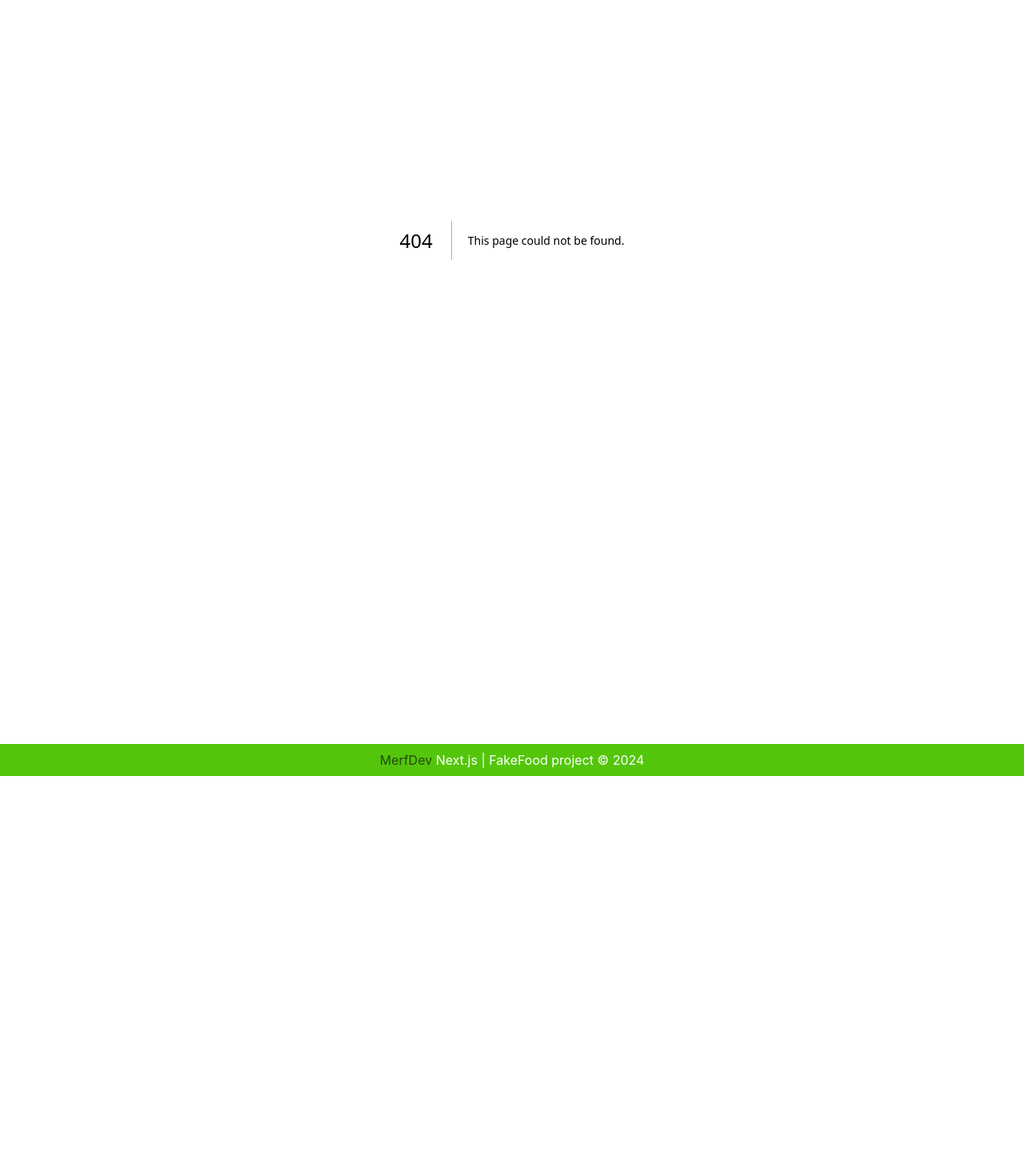
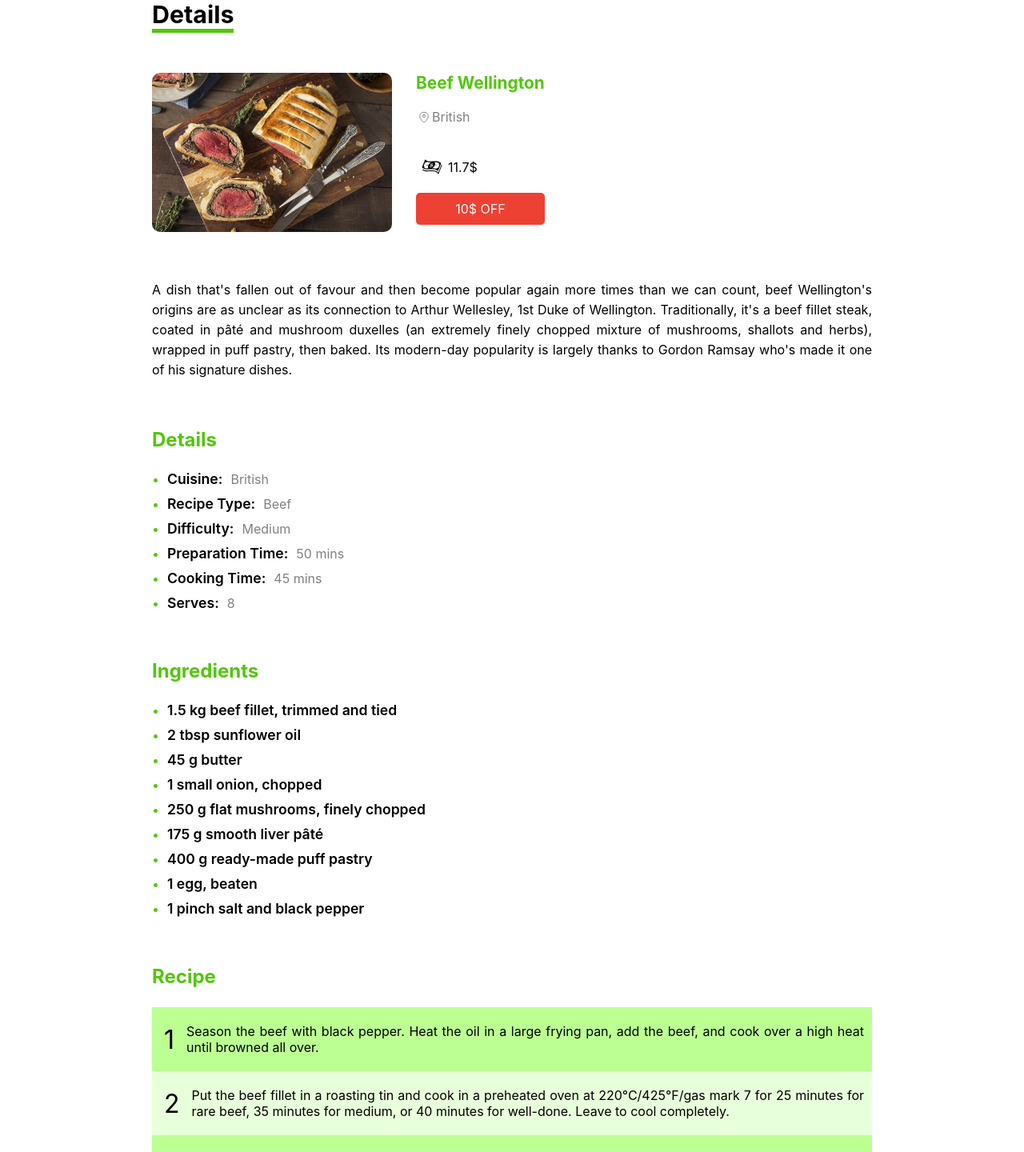
Before and after one commit to merfdev/FakeFood, a Next.js app: page /menu/1 in a window 1280 px wide. Before the commit this address had no page. Shown: the part 164-1604 px from the top of the page at 80% size. Before the commit the page ends 1134 px from the top, so only its background shows below. Built offline with nearby package versions, Linux system fonts and the light colour scheme; data requests are answered from the project's data file.

Commit message:
handle categoriesPage

```diff
--- /dev/null
+++ b/components/modules/Card.module.css
@@ -0,0 +1,63 @@
+.container {
+  display: flex;
+  flex-direction: column;
+  width: 270px;
+  box-shadow: rgba(92, 245, 115, 0.123) 0px 4px 16px,
+    rgba(17, 17, 26, 0.05) 0px 8px 32px;
+  margin-bottom: 40px;
+  padding: 10px;
+  border-radius: 10px;
+  position: relative;
+}
+
+.container img {
+  width: 100%;
+  border-radius: 5px;
+}
+
+.details {
+  display: flex;
+  align-items: baseline;
+  justify-content: space-between;
+  color: grey;
+  font-size: 0.85rem;
+  margin: 22px 0;
+}
+
+.details h4 {
+  color: #53c60b;
+  font-weight: 500;
+  font-size: 1rem;
+}
+
+.price {
+  display: flex;
+  justify-content: left !important;
+  align-items: center;
+}
+
+.container a {
+  background-color: #53c60b;
+  color: white;
+  display: block;
+  width: 100%;
+  text-align: center;
+  margin-top: 20px;
+  padding: 5px 0;
+  border-radius: 5px;
+}
+
+.discount {
+  color: #ed4133;
+}
+
+.badge {
+  background-color: #ed4133;
+  color: white;
+  padding: 4px;
+  border-radius: 5px;
+  border: 3px solid white;
+  position: absolute;
+  top: 15px;
+  left: 15px;
+}
--- /dev/null
+++ b/components/templates/CategoriesPage.module.css
@@ -0,0 +1,68 @@
+.container {
+  max-width: 900px;
+  margin: auto;
+  margin-top: 100px;
+}
+
+.container h2 {
+  border-bottom: 5px solid #53c60b;
+  width: fit-content;
+  margin-bottom: 50px;
+  font-size: 1.9rem;
+}
+
+.select select {
+  border: none;
+  width: 150px;
+  height: 40px;
+  border-radius: 10px;
+  margin-right: 10px;
+  padding: 10px;
+  color: #48ac0a;
+  box-shadow: rgba(92, 245, 115, 0.123) 0px 4px 16px,
+    rgba(17, 17, 26, 0.05) 0px 8px 32px;
+}
+
+.select button {
+  border: none;
+  background-color: #53c60b;
+  color: white;
+  height: 35px;
+  padding: 0 20px;
+  border-radius: 8px;
+  cursor: pointer;
+}
+
+.cards {
+  display: flex;
+  flex-wrap: wrap;
+  justify-content: space-between;
+  margin-top: 80px;
+}
+
+.cards img {
+  margin: auto;
+}
+@media (max-width: 900px) {
+  .container {
+    padding: 20px;
+  }
+  .cards {
+    justify-content: space-around;
+  }
+}
+
+@media (max-width: 600px) {
+  .container {
+    padding: 10px;
+  }
+  .select {
+    display: flex;
+    flex-direction: column;
+  }
+
+  .select select {
+    width: 100%;
+    margin: 0 0 20px;
+  }
+}
--- /dev/null
+++ b/components/templates/DetailsPage.js
@@ -0,0 +1,77 @@
+import styles from "./DetailsPage.module.css";
+import Location from "../icons/Location";
+import Dollar from "../icons/Dollar";
+
+function DetailsPage(props) {
+  const {
+    id,
+    name,
+    price,
+    discount,
+    introduction,
+    details,
+    ingredients,
+    recipe,
+  } = props;
+
+  return (
+    <div className={styles.container}>
+      <h2>Details</h2>
+      <div className={styles.subContainer}>
+        <div className={styles.banner}>
+          <img src={`/images/${id}.jpeg`} alt={name} />
+          <div>
+            <h3>{name}</h3>
+            <span className={styles.location}>
+              <Location />
+              {details[0].Cuisine}
+            </span>
+            <span className={styles.price}>
+              <Dollar />
+              {discount ? (price * (100 - discount)) / 100 : price}$
+            </span>
+            {discount ? (
+              <span className={styles.discount}>{discount}$ OFF</span>
+            ) : null}
+          </div>
+        </div>
+        <div className={styles.introduction}>
+          <p>{introduction}</p>
+        </div>
+        <div className={styles.details}>
+          <h4>Details</h4>
+          <ul>
+            {details.map((detail, index) => (
+              <li key={index}>
+                <p>{Object.keys(detail)[0]}: </p>
+                <span>{Object.values(detail)[0]}</span>
+              </li>
+            ))}
+          </ul>
+        </div>
+        <div className={styles.details}>
+          <h4>Ingredients</h4>
+          <ul>
+            {ingredients.map((item, index) => (
+              <li key={index}>
+                <p>{item}</p>
+              </li>
+            ))}
+          </ul>
+        </div>
+        <div className={styles.recipe}>
+          <h4>Recipe</h4>
+          {recipe.map((item, index) => (
+            <div key={index} className={index % 2 ? styles.odd : styles.even}>
+              <span>{index + 1}</span>
+              <p>{item}</p>
+            </div>
+          ))}
+        </div>
+        <button>Add to Cart</button>
+      </div>
+    </div>
+  );
+}
+
+export default DetailsPage;
--- /dev/null
+++ b/components/templates/DetailsPage.module.css
@@ -0,0 +1,155 @@
+.container {
+  max-width: 900px;
+  margin: auto;
+  margin-top: 100px;
+}
+
+.container h2 {
+  border-bottom: 5px solid #53c60b;
+  width: fit-content;
+  margin-bottom: 50px;
+  font-size: 1.9rem;
+}
+
+.banner {
+  display: flex;
+}
+
+.banner img {
+  width: 300px;
+  border-radius: 10px;
+}
+
+.banner div {
+  margin-left: 30px;
+}
+
+.banner h3 {
+  font-size: 1.3rem;
+  color: #53c60b;
+}
+
+.banner span {
+  display: flex;
+  align-items: center;
+}
+
+.location {
+  color: grey;
+  margin: 20px 0 40px;
+}
+
+.discount {
+  background-color: #ed4133;
+  color: white;
+  padding: 10px 0;
+  display: flex;
+  justify-content: center;
+  border-radius: 5px;
+  margin-top: 20px;
+}
+
+.introduction {
+  margin: 60px 0;
+  line-height: 25px;
+  text-align: justify;
+}
+
+.details {
+  margin-bottom: 60px;
+}
+
+.details h4 {
+  font-size: 1.5rem;
+  color: #53c60b;
+  margin: 24px 0;
+}
+
+.details ul {
+  list-style: none;
+}
+
+.details li {
+  display: flex;
+  align-items: center;
+  margin: 10px 0;
+}
+
+.details li::before {
+  content: "• ";
+  color: #53c60b;
+}
+
+.details p {
+  font-size: 1.1rem;
+  font-weight: 600;
+  margin: 0 10px;
+}
+
+.details span {
+  color: grey;
+}
+
+.recipe {
+  margin-bottom: 100px;
+}
+
+.recipe h4 {
+  font-size: 1.5rem;
+  color: #53c60b;
+  margin: 24px 0;
+}
+
+.recipe div {
+  display: flex;
+  align-items: center;
+  padding: 20px 10px;
+  text-align: justify;
+}
+
+.recipe span {
+  font-size: 2rem;
+  margin: 0 15px 0 5px;
+}
+
+.odd {
+  background-color: #e8ffdb;
+}
+
+.even {
+  background-color: #bcff93;
+}
+
+.container button {
+  width: 100%;
+  border: none;
+  background-color: #53c60b;
+  color: white;
+  padding: 15px;
+  font-size: 1.3rem;
+  border-radius: 10px;
+  cursor: pointer;
+  margin-bottom: 100px;
+}
+
+@media (max-width: 900px) {
+  .container {
+    padding: 20px;
+  }
+}
+
+@media (max-width: 600px) {
+  .container {
+    padding: 10px;
+  }
+  .banner {
+    flex-direction: column;
+  }
+  .banner div {
+    margin: 0;
+  }
+  .banner img {
+    width: 100%;
+    margin-bottom: 20px;
+  }
+}
--- a/components/templates/MenuPage.js
+++ b/components/templates/MenuPage.js
@@ -1,3 +1,4 @@
+import Card from "../modules/Card";
 import styles from "./MenuPage.module.css";
 
 function MenuPage({ data }) {
@@ -5,8 +6,8 @@ function MenuPage({ data }) {
     <div className={styles.container}>
       <h2>Menu</h2>
       <div className={styles.subContainer}>
-        {data?.map((food) => (
-          <p key={food.id}>{food.name}</p>
+        {data.map((food) => (
+          <Card key={food.id} {...food} />
         ))}
       </div>
     </div>
--- /dev/null
+++ b/pages/menu/[id].js
@@ -0,0 +1,36 @@
+import DetailsPage from "@/components/templates/DetailsPage";
+import { useRouter } from "next/router";
+import React from "react";
+
+function Details({ data }) {
+  const router = useRouter();
+  if (router.isFallback) {
+    return <h2>Loading ....</h2>;
+  }
+  return <DetailsPage {...data} />;
+}
+
+export default Details;
+export async function getStaticPaths() {
+  const res = await fetch("http://localhost:3001/data");
+  const json = await res.json();
+  const data = json.slice(0, 10);
+  const paths = data.map((item) => ({
+    params: { id: item.id.toString() },
+  }));
+  return {
+    paths,
+    fallback: true,
+  };
+}
+export async function getStaticProps(context) {
+  const { params } = context;
+  const res = await fetch(`http://localhost:3001/data/${params.id}`);
+  const data = await res.json();
+  if (!data.id) return { notFound: true };
+
+  return {
+    props: { data },
+    revalidate: 10, //second
+  };
+}
```
Also changed, not shown: components/modules/Card.js (added, +34 -0 lines), components/templates/CategoriesPage.js (added, +44 -0 lines), pages/categories/index.js (added, +7 -0 lines).
